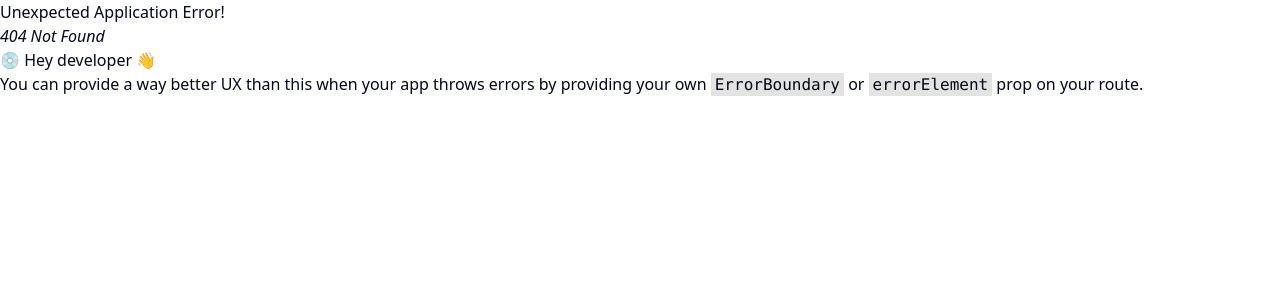
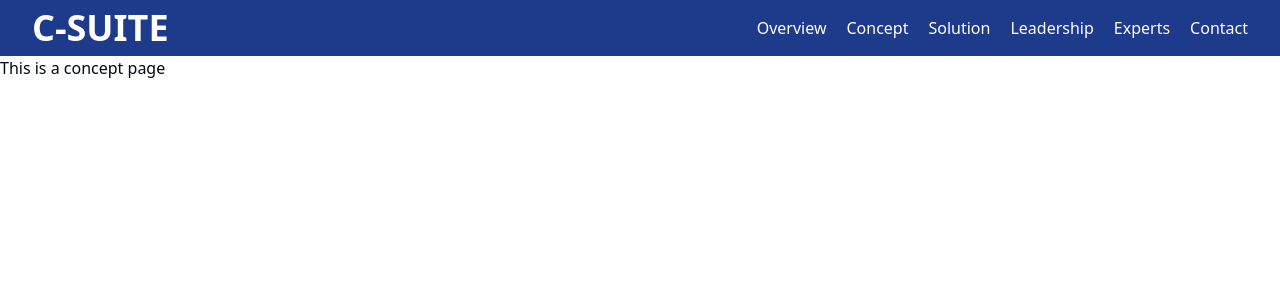
Before and after one commit to AR-Tausif/c-suite-public, a React (Vite) app: page /concept in a window 1280 px wide. Before the commit this address had no page. Shown: the top 300 px of the page. Built offline with nearby package versions, Linux system fonts and the light colour scheme.

Commit message:
added concept route for c-suite app

```diff
--- /dev/null
+++ b/src/pages/concept/index.tsx
@@ -0,0 +1,5 @@
+const Concept = () => {
+  return <div>This is a concept page</div>;
+};
+
+export default Concept;
--- a/src/routes/router.tsx
+++ b/src/routes/router.tsx
@@ -1,4 +1,5 @@
 import App from "@/App";
+import Concept from "@/pages/concept";
 import Home from "@/pages/home";
 import { createBrowserRouter } from "react-router-dom";
 
@@ -12,8 +13,8 @@ const router = createBrowserRouter([
         element: <Home/>,
       },
       {
-        path: "about",
-        element: <h1>About</h1>,
+        path: "/concept",
+        element: <Concept/>,
       },
     ],
   },
```
